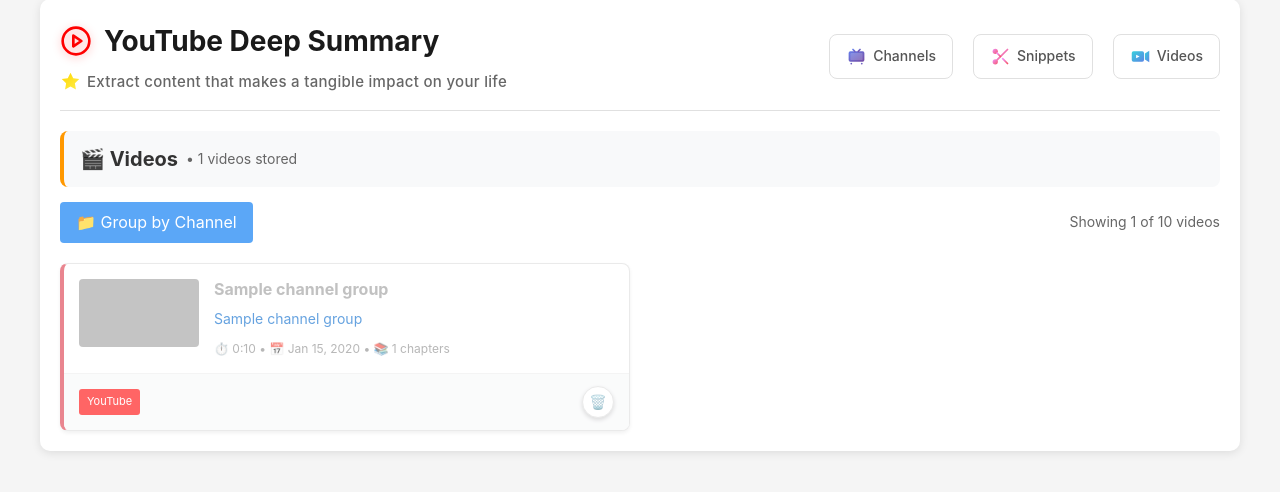
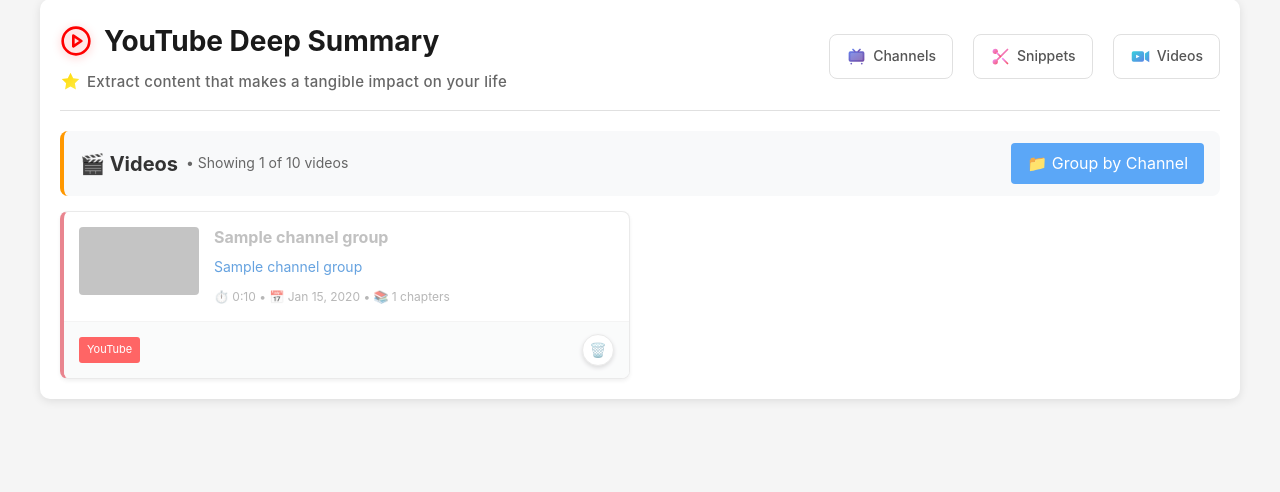
Before and after one commit to nickita-khylkouski/youtube-deepsummary, a Flask app: template templates/videos.html in a window 1280 px wide. Shown: the part 21-513 px from the top of the page. Run offline with Flask 3, Linux system fonts and the light colour scheme; the template is opened without the code that fills it: most values are stand-ins (such as "Sample title", 1, 10 or a date in 2020); parts of the project's set-up code (start-up, migrations or seed data) failed here and were passed over; grey boxes are pictures that could not be loaded.

Commit message:
Videos page UI changes

```diff
--- a/templates/videos.html
+++ b/templates/videos.html
@@ -4,37 +4,19 @@
 
 {% block content %}
     <div style="margin-bottom: 15px; background: #f8f9fa; padding: 12px 16px; border-radius: 8px; border-left: 4px solid #ff9800;">
-        <h2 style="margin: 0; font-size: 20px; display: flex; align-items: center; gap: 8px;">🎬 Videos <span style="font-size: 14px; color: #666; font-weight: normal;">• {{ cache_stats.videos_count }} videos stored</span></h2>
-    </div>
-
-    {% if cached_videos %}
-        <!-- Video Actions -->
-        <div style="margin-bottom: 20px; display: flex; justify-content: space-between; align-items: center;">
-            <div>
+        <div style="display: flex; justify-content: space-between; align-items: center;">
+            <h2 style="margin: 0; font-size: 20px; display: flex; align-items: center; gap: 8px;">🎬 Videos <span style="font-size: 14px; color: #666; font-weight: normal;">• {% if pagination %}{% if is_grouped %}Showing {{ pagination.total }} channels with videos{% if pagination.total_pages > 1 %} (Page {{ pagination.page }} of {{ pagination.total_pages }}){% endif %}{% else %}Showing {{ cached_videos|length }} of {{ pagination.total }} videos{% if pagination.total_pages > 1 %} (Page {{ pagination.page }} of {{ pagination.total_pages }}){% endif %}{% endif %}{% else %}{{ cached_videos|length }} videos shown{% endif %}</span></h2>
+            {% if cached_videos %}
                 {% if is_grouped %}
                     <a href="/videos" style="background: #5BA7F7; color: white; text-decoration: none; padding: 8px 16px; border-radius: 4px; display: inline-block; transition: all 0.2s ease;" onmouseover="this.style.background='#4A90E2'" onmouseout="this.style.background='#5BA7F7'">📋 Show All Videos</a>
                 {% else %}
                     <a href="/videos?group_by=true" style="background: #5BA7F7; color: white; text-decoration: none; padding: 8px 16px; border-radius: 4px; display: inline-block; transition: all 0.2s ease;" onmouseover="this.style.background='#4A90E2'" onmouseout="this.style.background='#5BA7F7'">📁 Group by Channel</a>
                 {% endif %}
-            </div>
-            <div style="color: #666; font-size: 14px;">
-                {% if pagination %}
-                    {% if is_grouped %}
-                        Showing {{ pagination.total }} channels with videos
-                        {% if pagination.total_pages > 1 %}
-                            (Page {{ pagination.page }} of {{ pagination.total_pages }})
-                        {% endif %}
-                    {% else %}
-                        Showing {{ cached_videos|length }} of {{ pagination.total }} videos
-                        {% if pagination.total_pages > 1 %}
-                            (Page {{ pagination.page }} of {{ pagination.total_pages }})
-                        {% endif %}
-                    {% endif %}
-                {% else %}
-                    {{ cached_videos|length }} videos shown
-                {% endif %}
-            </div>
+            {% endif %}
         </div>
+    </div>
+
+    {% if cached_videos %}
 
         <!-- Videos Grid -->
         <div id="videosContainer">
```
